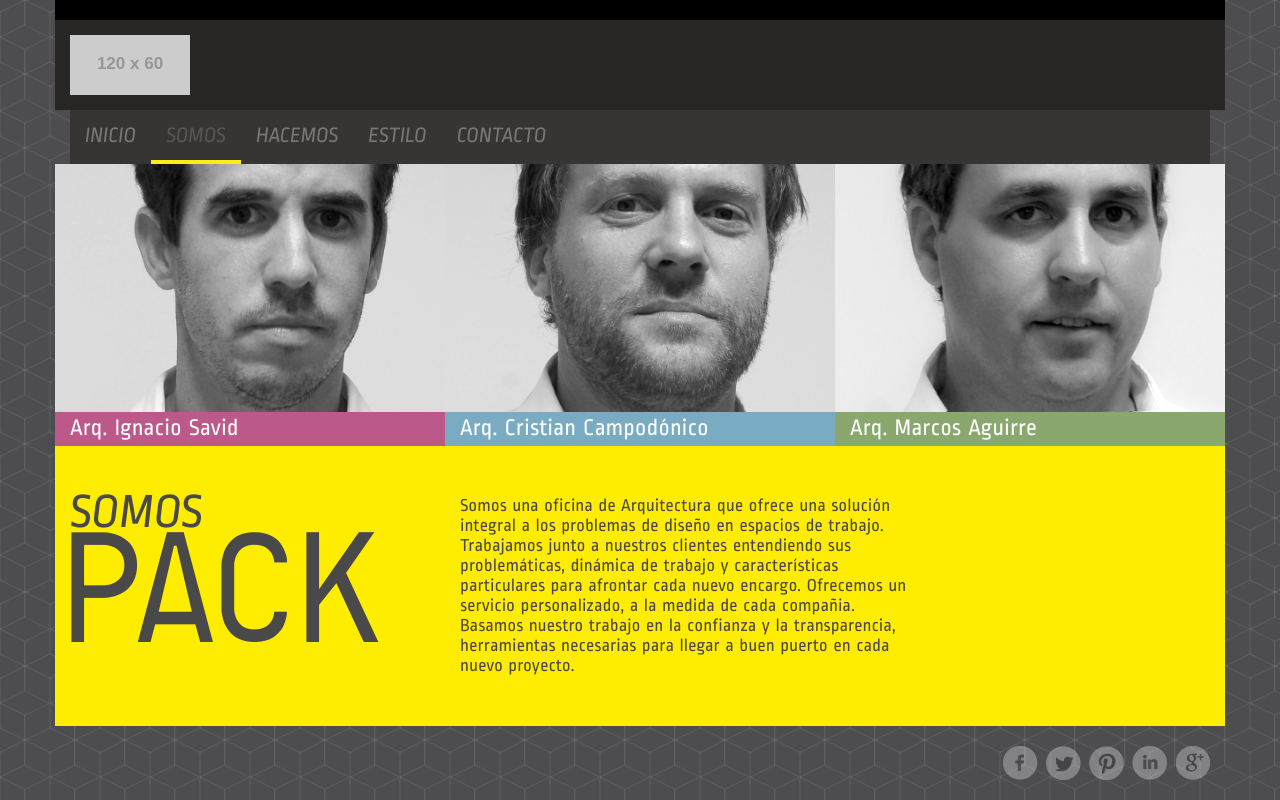
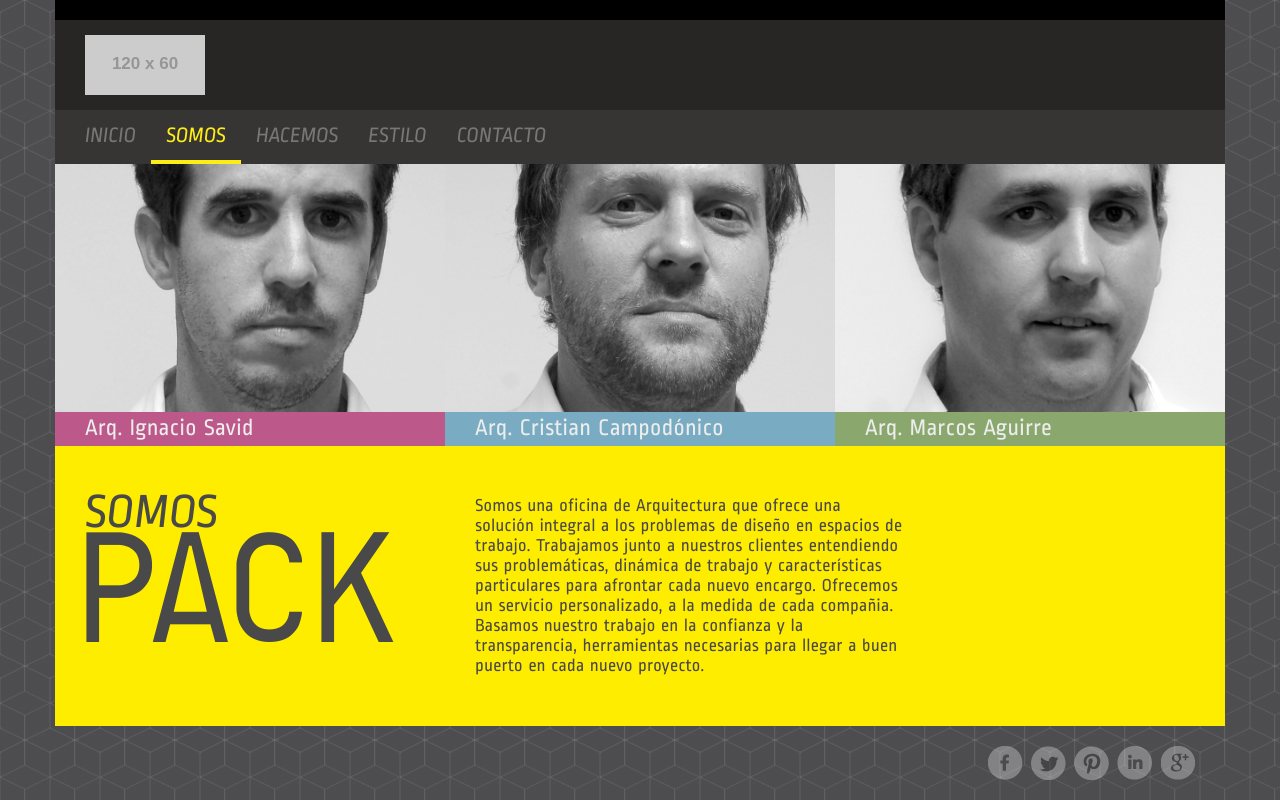
Before and after one commit to includeweb/pack, a PHP site: page /somos.html in a window 1280 px wide. Run offline with PHP 8.4, Linux system fonts and the light colour scheme; grey boxes labelled with a size stand in for pictures from a placeholder-image service; some libraries are stand-ins or nearby versions.

Commit message:
Terminada seccion somos (falta agregar logo en el nav y cambiar colores de los nombres)

```diff
--- a/css/responsive.css
+++ b/css/responsive.css
@@ -6,7 +6,22 @@
 	.amarillo{
 		height: auto;
 	}
+
+	.site .navbar-nav li > a {
+		padding-right: 30px;
+		padding-left: 30px;
+	}
 }
-@media(min-width:768px){}
+@media(min-width:768px){
+	.padding30 {
+	  padding-left: 30px;
+	  padding-right: 30px;
+	}
+
+	.padding15 {
+		padding-left: 15px;
+	  padding-right: 15px;
+	}
+}
 @media(min-width:992px){}
 @media(min-width:1200px){}
--- a/css/styles.css
+++ b/css/styles.css
@@ -91,6 +91,7 @@
   background: url(../images/trama.jpg);
 }
 
+
 .home{
   background: url(../images/home-background.jpg) no-repeat center center fixed;
   -webkit-background-size: cover;
@@ -133,10 +134,17 @@
 }
 
 .navbar-default .navbar-nav>.active>a, .navbar-default .navbar-nav>.active>a:focus, .navbar-default .navbar-nav>.active>a:hover {
+  color: #FCED18;
+  border-bottom: 4px solid #FCED18;
+  background-color: transparent;
+}
+
+.home .navbar-default .navbar-nav>.active>a, .navbar-default .navbar-nav>.active>a:focus, .navbar-default .navbar-nav>.active>a:hover {
   color: #555;
- 	border-bottom: 4px solid #FCED18;
- 	background-color: transparent;
+  border-bottom: 4px solid #FCED18;
+  background-color: transparent;
 }
+
 
 .navbar-nav {
   margin-left: -30px;
@@ -172,7 +180,7 @@
 #team {
   font-family: 'ropa_sansregular';
   font-size: 1.7em;
-  color: #fff;
+  color: rgb(237, 237, 237);
 }
 
 #team .team-photo > div {
--- a/somos.html
+++ b/somos.html
@@ -13,6 +13,7 @@
 		<!-- Bootstrap -->
 		<link href="css/bootstrap.min.css" rel="stylesheet">
     <link href="css/styles.css" rel="stylesheet">
+		<link href="css/responsive.css" rel="stylesheet">
 		<meta name="description" content="<%meta_description%>">
 		<meta name="keywords" content="<%meta_keywords%>">
 		<meta name="robots" content="<%meta_robots%>">
@@ -27,13 +28,12 @@
 	<header class="container">
     <div class="row black"></div>
     <div class="row logo-header">
-      <div class="col-md-12">
+      <div class="col-md-12 padding30">
         <img src="http://placehold.it/120x60">
       </div>
     </div>
     <div class="row">
-      <div class="col-md-12">
-        <nav class="navbar navbar-default">
+      <nav class="navbar navbar-default padding15">
         <div class="container-fluid">
           <!-- Brand and toggle get grouped for better mobile display -->
           <div class="navbar-header">
@@ -61,7 +61,6 @@
         </div><!-- /.container-fluid -->
       </nav>
     </div>
-    </div>
 	</header>
   <div class="container">
     <div id="team" class="row">
@@ -72,7 +71,7 @@
               <img src="images/somos/savid.jpg">
             </div>
           </div>
-          <div class="col-md-12" style="background-color:rgba(150,150,150,0.5)">Arq. Ignacio Savid</div>
+          <div class="col-md-12 padding30" style="background-color:rgba(150,150,150,0.5)">Arq. Ignacio Savid</div>
         </div>
       </div>
       <div class="col-sm-4" style="background-color:#5CC3F0">
@@ -82,7 +81,7 @@
               <img src="images/somos/campodonico.jpg">
             </div>
           </div>
-          <div class="col-md-12" style="background-color:rgba(150,150,150,0.5)">Arq. Cristian Campodónico</div>
+          <div class="col-md-12 padding30" style="background-color:rgba(150,150,150,0.5)">Arq. Cristian Campodónico</div>
         </div>
       </div>
       <div class="col-sm-4" style="background-color:#7FBB46">
@@ -92,18 +91,18 @@
               <img src="images/somos/aguirre.jpg">
             </div>
           </div>
-          <div class="col-md-12" style="background-color:rgba(150,150,150,0.5)">Arq. Marcos Aguirre</div>
+          <div class="col-md-12 padding30" style="background-color:rgba(150,150,150,0.5)">Arq. Marcos Aguirre</div>
         </div>
       </div>
     </div>
     <div id="somos-text" class="row">
-      <div class="col-md-4 col-sm-6"><span>SOMOS</span><br /><span>PACK</span></div>
-      <div class="col-md-5 col-sm-6"><span>Somos una oficina de Arquitectura que ofrece una solución integral a los problemas de diseño en espacios de trabajo. Trabajamos junto a nuestros clientes entendiendo sus problemáticas, dinámica de trabajo y características particulares para afrontar cada nuevo encargo. Ofrecemos un servicio personalizado, a la medida de cada compañia. Basamos nuestro trabajo en la confianza y la transparencia, herramientas necesarias para llegar a buen puerto en cada nuevo proyecto.</span></div>
+      <div class="col-md-4 col-sm-6 padding30"><span>SOMOS</span><br /><span>PACK</span></div>
+      <div class="col-md-5 col-sm-6 padding30"><span>Somos una oficina de Arquitectura que ofrece una solución integral a los problemas de diseño en espacios de trabajo. Trabajamos junto a nuestros clientes entendiendo sus problemáticas, dinámica de trabajo y características particulares para afrontar cada nuevo encargo. Ofrecemos un servicio personalizado, a la medida de cada compañia. Basamos nuestro trabajo en la confianza y la transparencia, herramientas necesarias para llegar a buen puerto en cada nuevo proyecto.</span></div>
     </div>
   </div>
 	<footer class="container">
     <div class="row">
-      <div class="social col-md-12">
+      <div class="social col-md-12 padding30">
         <ul>
           <li><a href="" title="Facebook" target="_blank"a><img src="images/facebook-icon.png" /></a></li>
           <li><a href="" title="Twitter" target="_blank"a><img src="images/twitter-icon.png" /></a></li>
```
Lines whose indentation alone changed are shown as unchanged.
